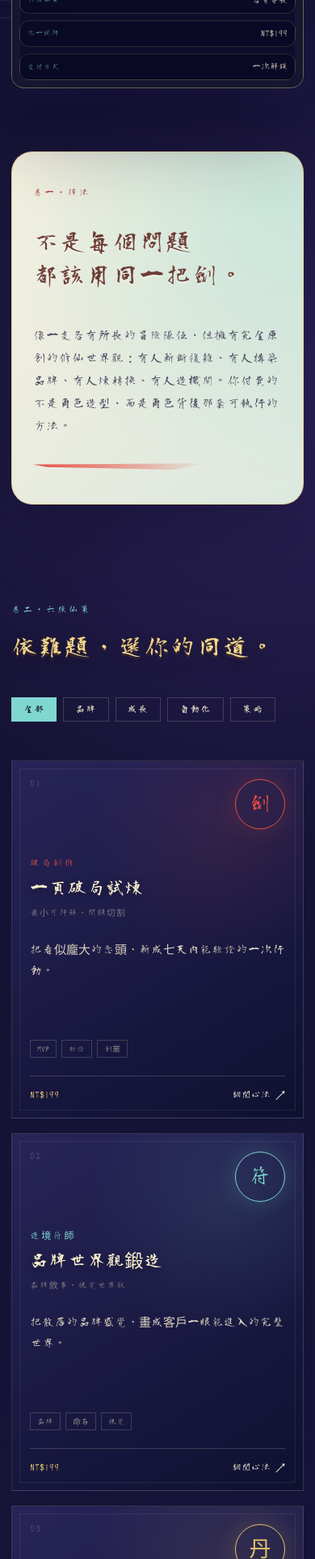
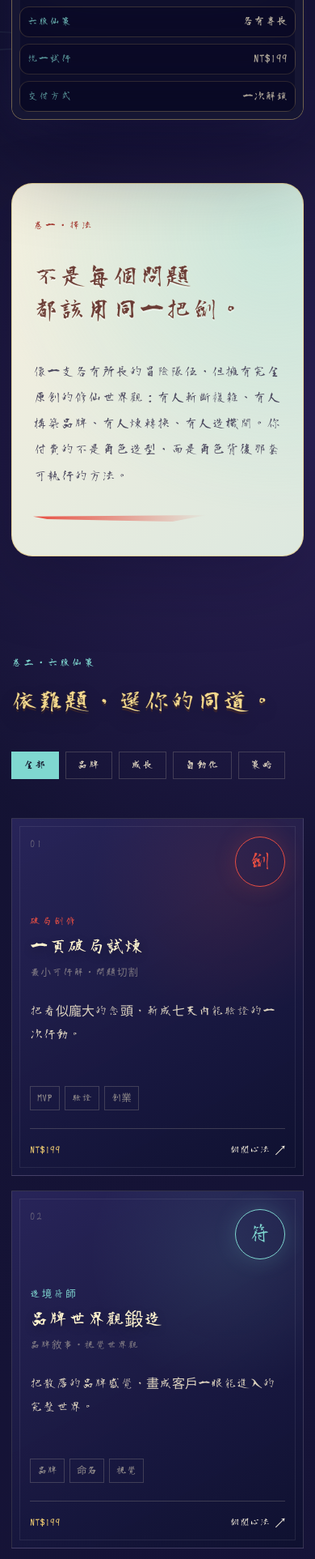
Before and after one commit to fishxit777/TianWaiYiBi, a Flask app: page / in a window 390 px wide. Shown: the part 972-2897 px from the top of the page at 81% size. Run offline with Flask 3, Linux system fonts and the light colour scheme; data comes from the database, SQL or seed files in the repository; data that the repository does not hold is empty; parts of the project's set-up code (start-up, migrations or seed data) failed here and were passed over.

Commit message:
fix: enlarge and sharpen public typography

```diff
--- a/static/styles.css
+++ b/static/styles.css
@@ -1545,3 +1545,155 @@ a:focus-visible, button:focus-visible, input:focus-visible, textarea:focus-visib
   .public-site .brand-copy { width: min(39vw, 145px); }
   .public-site .main-nav .nav-seal { padding-inline: 8px; }
 }
+
+/* V14.1 readability pass. Keep the illustrated titles, but never ask the
+   brush body face to survive at utility-font sizes. Public copy is enlarged
+   and the browser may use ClearType/sub-pixel rendering again. */
+.public-site {
+  --body-readable-size: 18px;
+  --lead-readable-size: 19px;
+  --nav-readable-size: 15px;
+  --label-readable-size: 14px;
+  --meta-readable-size: 13px;
+  font-size: var(--body-readable-size);
+  -webkit-font-smoothing: auto;
+  font-kerning: normal;
+}
+
+.public-site :where(p, li, dd, dt, label, input, textarea, select, button, a, small) {
+  text-rendering: optimizeLegibility;
+}
+
+.public-site .brand-copy small {
+  display: block;
+  padding-left: 3px;
+  color: #ead9a8;
+  font-family: Georgia, "Times New Roman", serif;
+  font-size: 12px;
+  font-weight: 700;
+  line-height: 1.15;
+  letter-spacing: .14em;
+  text-shadow: 0 2px 4px rgba(0, 0, 0, .72);
+}
+
+.public-site .main-nav { font-size: var(--nav-readable-size); }
+
+.public-site :is(.eyebrow, .section-index) {
+  font-size: var(--label-readable-size);
+  font-weight: 700;
+  line-height: 1.5;
+  letter-spacing: .15em;
+}
+
+.public-site :is(.button, .text-link, .filter-button, .back-link) {
+  font-size: var(--label-readable-size);
+  line-height: 1.25;
+}
+
+.public-site :is(
+  .hero-lead,
+  .world-note-copy,
+  .how-intro > p:last-child,
+  .creed-heading > p:last-child,
+  .line-portal > div > p:not(.section-index):not(.keeper-note),
+  .detail-copy > p:not(.section-index),
+  .checkout-summary > p:not(.section-index),
+  .simulator-intro > p:last-child
+) {
+  font-size: var(--lead-readable-size);
+  line-height: 1.9;
+}
+
+.public-site :is(
+  .hero-art-facts dt,
+  .idea-number,
+  .idea-role,
+  .idea-discipline,
+  .idea-tags span,
+  .idea-card footer,
+  .creed-grid > article > span,
+  .character-plaque small,
+  .teaser-box span,
+  .deliverable-list > p,
+  .purchase-rune div span,
+  .checkout-summary dt,
+  .payment-card dt,
+  .trust-list span,
+  .mock-badge,
+  .payment-order div span,
+  .manuscript footer span,
+  .transmission-id
+) {
+  font-family: var(--sans);
+  font-size: var(--meta-readable-size);
+  font-weight: 700;
+  line-height: 1.45;
+}
+
+.public-site .hero-art-facts dd { font-size: 16px; }
+.public-site .idea-summary { font-size: 17px; line-height: 1.8; }
+.public-site .creed-grid p { font-size: 16px; line-height: 1.85; }
+.public-site .keeper-note { font-size: 16px; line-height: 1.75; }
+.public-site .site-footer { font-size: var(--label-readable-size); line-height: 1.7; }
+.public-site .deliverable-list li { font-size: 15px; }
+.public-site .locked-note { font-size: 15px; }
+.public-site .checkout-price span { font-size: 15px; }
+.public-site label { font-size: var(--label-readable-size); font-weight: 700; }
+.public-site :is(input, textarea, select) { font-size: 16px; }
+.public-site .form-status { font-size: var(--label-readable-size); }
+.public-site .payment-warning { font-size: 14px; line-height: 1.65; }
+.public-site .access-reminder p { font-size: 15px; }
+
+.public-site.transmission-v2-page .transmission-ceremony { font-size: 15px; }
+.public-site.transmission-v2-page .transmission-legacy { font-size: 17px; }
+.public-site.transmission-v2-page .transmission-v2-lead { font-size: 18px; line-height: 2; }
+.public-site.transmission-v2-page .ink-scroll p { font-size: 17px; }
+.public-site.transmission-v2-page .jade-vows span { font-size: 14px; font-weight: 700; }
+.public-site.transmission-v2-page .desktop-scan-note p { font-size: 14px; line-height: 1.35; }
+.public-site.transmission-v2-page .desktop-scan-note strong { font-size: 17px; }
+.public-site.transmission-v2-page :is(.v2-copy-button, .v2-copy-status) { font-size: 14px; }
+.public-site.transmission-v2-page :is(.altar-inscription, .moon-medallion small, .ritual-wheel span, .moon-altar figcaption span, .moon-altar figcaption small, .three-breaths-heading > p, .three-breaths-heading > span, .transmission-path-v2 small) {
+  font-size: 13px;
+  font-weight: 700;
+}
+.public-site.transmission-v2-page .transmission-path-v2 p { font-size: 16px; }
+.public-site.transmission-v2-page .oath-copy > p:first-child { font-size: 15px; font-weight: 700; }
+.public-site.transmission-v2-page .oath-copy > p:last-child { font-size: 17px; }
+.public-site.transmission-v2-page .oath-rules li { font-size: 16px; }
+
+@media (max-width: 760px) {
+  .public-site {
+    --body-readable-size: 17px;
+    --lead-readable-size: 17px;
+    --nav-readable-size: 14px;
+    --label-readable-size: 13px;
+    --meta-readable-size: 12.5px;
+  }
+
+  .public-site .brand-copy { width: min(45vw, 178px); }
+  .public-site .brand-copy small {
+    display: block;
+    padding-left: 2px;
+    font-size: 10.5px;
+    letter-spacing: .1em;
+    white-space: nowrap;
+  }
+
+  .public-site .main-nav .nav-seal { font-size: 13px; }
+  .public-site .hero-art-facts dd { font-size: 14px; }
+  .public-site .idea-summary { font-size: 16px; }
+  .public-site .creed-grid p { font-size: 15px; }
+  .public-site.transmission-v2-page .transmission-ceremony { font-size: 13px; }
+  .public-site.transmission-v2-page .transmission-legacy { font-size: 15px; }
+  .public-site.transmission-v2-page .transmission-v2-lead { font-size: 17px; }
+  .public-site.transmission-v2-page .ink-scroll p { font-size: 16px; }
+  .public-site.transmission-v2-page .jade-vows span { font-size: 13px; }
+  .public-site.transmission-v2-page .transmission-path-v2 p { font-size: 15px; }
+  .public-site.transmission-v2-page .oath-copy > p:last-child { font-size: 16px; }
+  .public-site.transmission-v2-page .oath-rules li { font-size: 15px; }
+}
+
+@media (max-width: 430px) {
+  .public-site .brand-copy { width: min(44vw, 160px); }
+  .public-site .brand-copy small { font-size: 10px; letter-spacing: .075em; }
+}
```
Also changed, not shown: HANDOFF.md (+2 -0 lines), docs/plans/2026-08-23-readable-public-typography.md (added, +25 -0 lines), tests/test_public_flow.py (+6 -0 lines), README.md.
